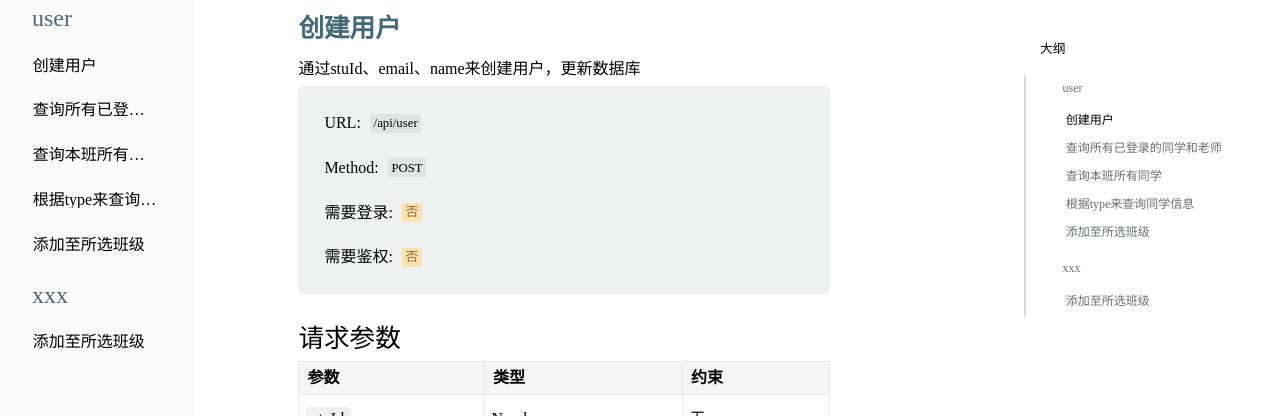
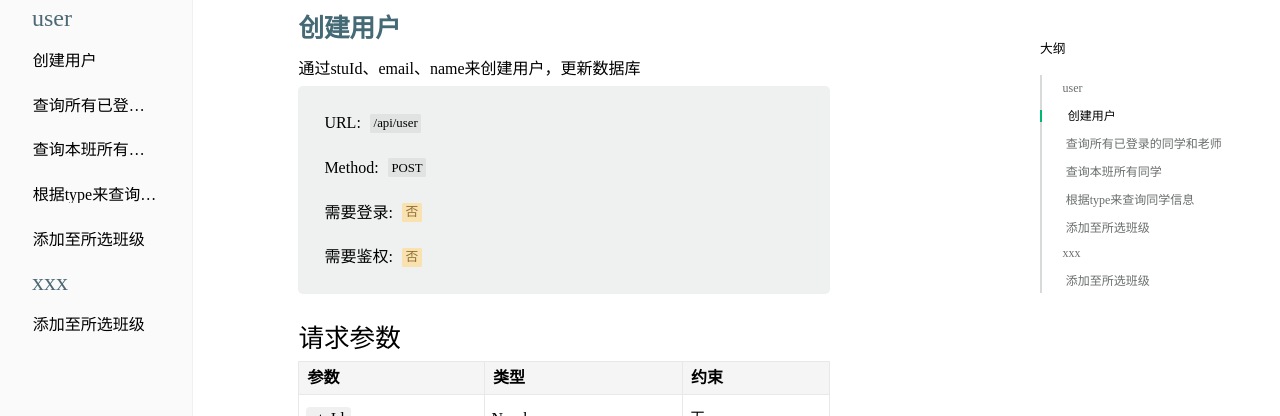
Before and after one commit to CaoKejian/JobPosting_Pro, a React (Vite) app in the folder portDocument/: page /home in a window 1280 px wide. Shown: the top 416 px of the page. Built offline with nearby package versions, Linux system fonts and the light colour scheme.

Commit message:
style: 制作大纲伪类

```diff
--- a/portDocument/src/component/OutLineItem.module.scss
+++ b/portDocument/src/component/OutLineItem.module.scss
@@ -1,3 +1,6 @@
+.ul{
+  border-left: 2px solid #d8dad9;
+}
 .item{
   color: #6a6d6d;
   .title{
--- a/portDocument/src/component/OutLineItem.tsx
+++ b/portDocument/src/component/OutLineItem.tsx
@@ -34,7 +34,7 @@ const OutLineItem: FC<IProps> = ({item, currentIndex, updateIndex}) => {
     setIsShow(!isShow);
   };
   return (
-    <ul>
+    <ul className={s.ul}>
       <li className={s.item}>
         <svg className={`outSvg`} onClick={toggleSubMenu}>
           <use xlinkHref={status}></use>
--- a/portDocument/src/component/index.css
+++ b/portDocument/src/component/index.css
@@ -1,13 +1,10 @@
 .twoTitle {
   opacity: 0;
   font-size: 1rem;
-  /* padding-left: 1.5rem; */
   width: 100%;
-  margin: 0.5rem 0;
   box-sizing: border-box;
   transition: max-height 0.5s ease, opacity 0.5s ease;
   max-height: 0;
-  overflow: hidden;
 }
 
 .twoTitle.show {
@@ -76,6 +73,15 @@
 .outItem:hover{
   color: #000;
 }
+.outactive::before{
+  content: '';
+  display: block;
+  position: relative;
+  left: -1.6rem;
+  width: 2px;
+  height: 0.8rem;
+  background: #00b970;
+}
 .outactive{
   color: #000;
 }
--- a/portDocument/src/views/Home.tsx
+++ b/portDocument/src/views/Home.tsx
@@ -77,7 +77,7 @@ const Home: FC<IProps> = () => {
           })
         }
       </div>
-      <OutLine />
+      <OutLine updateTitle={updateTitle} />
       {message && (
         <Message
           message={message.text}
--- a/portDocument/src/views/OutLine.module.scss
+++ b/portDocument/src/views/OutLine.module.scss
@@ -11,7 +11,6 @@
     margin-top: 1rem;
     width: 100%;
     padding-left: 1rem;
-    border-left: 2px solid #d8dad9;
   }
   .title{
     display: flex;
--- a/portDocument/src/views/OutLine.tsx
+++ b/portDocument/src/views/OutLine.tsx
@@ -5,9 +5,10 @@ import { menuData } from '../common/Common'
 import OutLineItem from '../component/OutLineItem'
 interface IProps {
   children?: ReactNode
+  updateTitle: (title: string) => void
 }
 
-const OutLine: FC<IProps> = () => {
+const OutLine: FC<IProps> = ({ updateTitle }) => {
   const [isShow, setIsShow] = useState(false)
   let currentIndex = 0;
 
@@ -32,6 +33,7 @@ const OutLine: FC<IProps> = () => {
   const updateIndex = (title: string, index: number) => {
     const obj = newData.find(item => item.title === title)?.subMenu.find(item => item.currentIndex === index)
     if (!obj) return
+    updateTitle(obj.title)
     setActiveindex(index)
     localStorage.setItem('clickIndex', index + '')
   }
```
